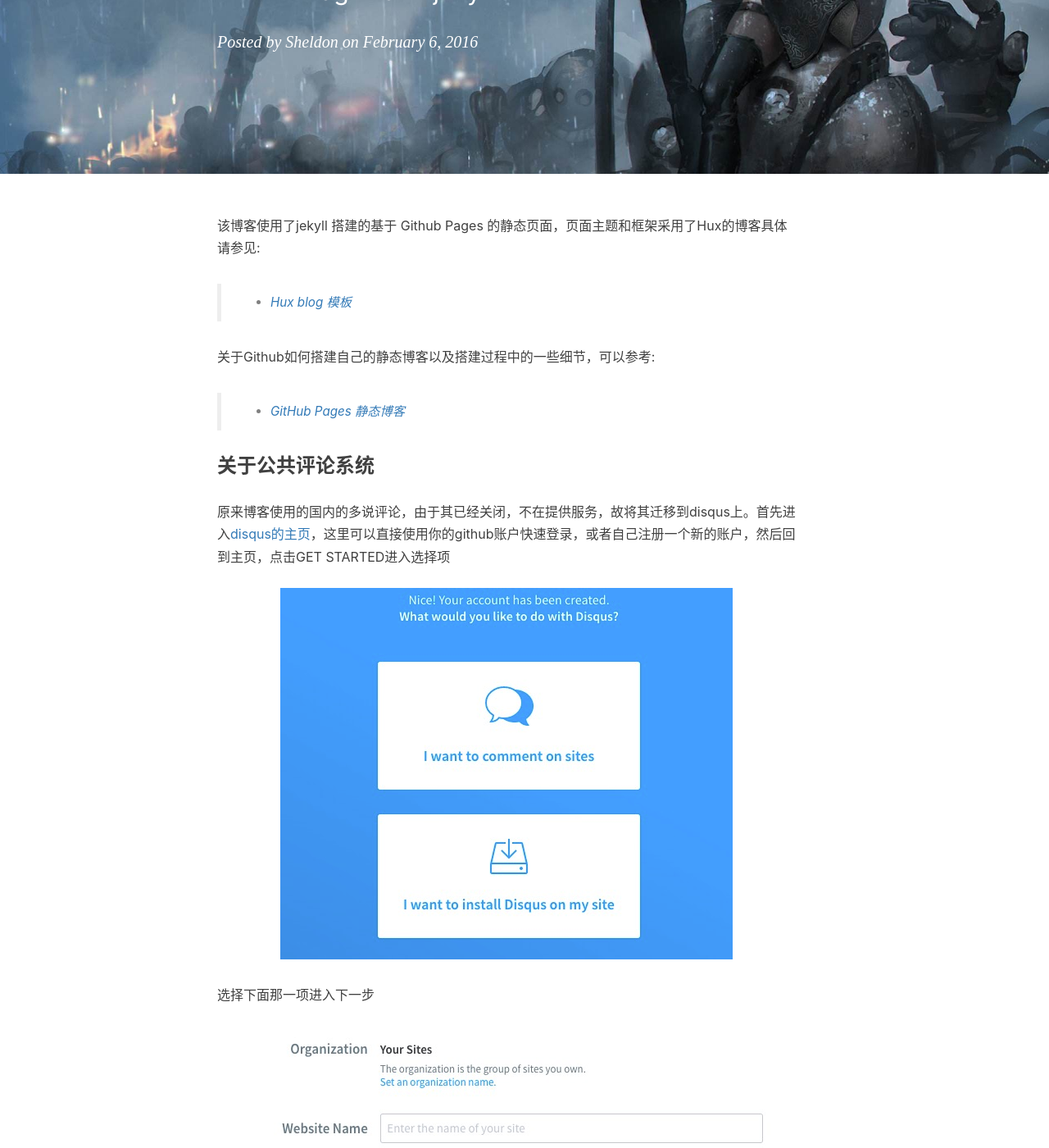
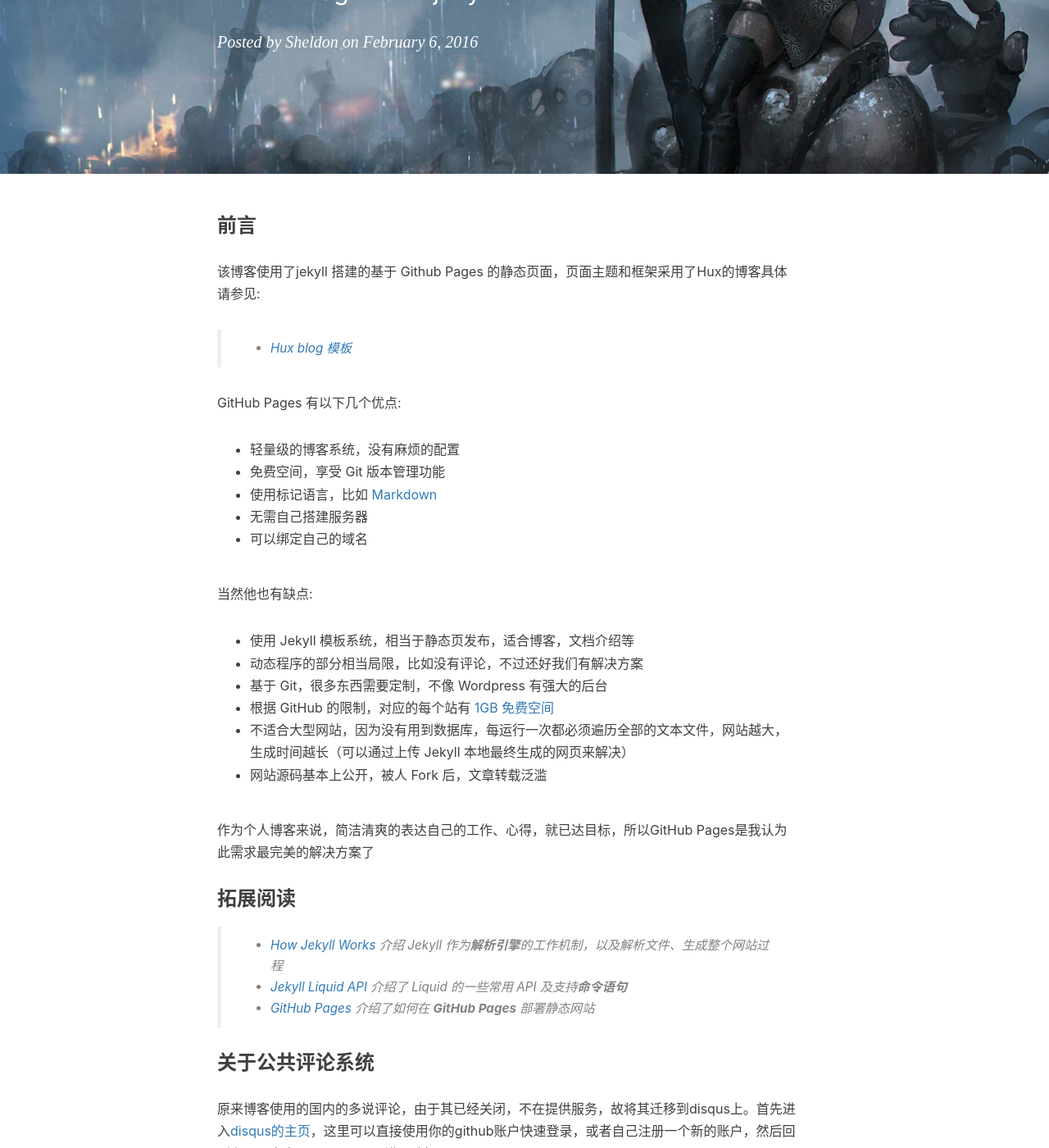
Before and after one commit to chenxiaotao/chenxiaotao.github.com, a Jekyll site: the page built from _posts/2016-02-06-init-blog.markdown, in a window 1280 px wide and 1400 px high, scrolled down 311 px. Shown: the whole window at 82% size. Built offline with Jekyll 4.4.1, drawn with Linux system fonts in a browser that asks for light colours; nearby versions of some CDN libraries; comment, search, counter and statistics services are not loaded.

Commit message:
暗时间

```diff
--- a/_posts/2016-02-06-init-blog.markdown
+++ b/_posts/2016-02-06-init-blog.markdown
@@ -11,13 +11,35 @@
   - links
 ---
 
+### 前言
 该博客使用了jekyll 搭建的基于 Github Pages 的静态页面，页面主题和框架采用了Hux的博客具体请参见:
 
 > * [Hux blog 模板](https://github.com/Huxpro/huxpro.github.io/blob/master/README.zh.md)
 
-关于Github如何搭建自己的静态博客以及搭建过程中的一些细节，可以参考:
+GitHub Pages 有以下几个优点:
 
-> * [GitHub Pages 静态博客](http://alfred-sun.github.io/blog/2014/12/05/github-pages/)
+* 轻量级的博客系统，没有麻烦的配置
+* 免费空间，享受 Git 版本管理功能
+* 使用标记语言，比如 <a href="http://wowubuntu.com/markdown/">Markdown</a>
+* 无需自己搭建服务器
+* 可以绑定自己的域名
+
+当然他也有缺点:
+
+* 使用 Jekyll 模板系统，相当于静态页发布，适合博客，文档介绍等
+* 动态程序的部分相当局限，比如没有评论，不过还好我们有解决方案
+* 基于 Git，很多东西需要定制，不像 Wordpress 有强大的后台
+* 根据 GitHub 的限制，对应的每个站有 [1GB 免费空间](https://help.github.com/articles/troubleshooting-github-pages-build-failures/#size-limits)
+* 不适合大型网站，因为没有用到数据库，每运行一次都必须遍历全部的文本文件，网站越大，生成时间越长（可以通过上传 Jekyll 本地最终生成的网页来解决）
+* 网站源码基本上公开，被人 Fork 后，文章转载泛滥
+
+作为个人博客来说，简洁清爽的表达自己的工作、心得，就已达目标，所以GitHub Pages是我认为此需求最完美的解决方案了
+
+### 拓展阅读
+
+> * [How Jekyll Works](http://jekyllbootstrap.com/lessons/jekyll-introduction.html)  介绍 Jekyll 作为**解析引擎**的工作机制，以及解析文件、生成整个网站过程
+> * [Jekyll Liquid API](http://jekyllbootstrap.com/api/jekyll-liquid-api.html)  介绍了 Liquid 的一些常用 API 及支持**命令语句**
+> * [GitHub Pages](http://jekyllrb.com/docs/github-pages/)  介绍了如何在 **GitHub Pages** 部署静态网站
 
 ### 关于公共评论系统
 
--- a/_posts/2017-04-15-vim-skill.markdown
+++ b/_posts/2017-04-15-vim-skill.markdown
@@ -20,5 +20,5 @@
 
 ### 一、vim解决问题的方式
 为了使用vim变得更为高效，我们应该尽量减少重复，而写代码本身我们就有很多重复，这里vim为我们提供了一个减少重复的利器 `.`
-这个命令会重复上一次的修改。何为修改，一次删除，一次复制，还有从进入插入模式到退出(如果移动了光标会重置)等等这些操作。
+这个命令会重复上一次的修改。何为修改，一次删除，一次复制，还有从进入插入模式到退出（如果移动了光标会重置）等等这些操作。
 举个例子
```
Also changed, not shown: _posts/2016-03-19-ruby-effective.markdown (+4 -8 lines), _posts/2017-05-02-shawdow-time.markdown (added, +102 -0 lines), img/pic/post/shawdow-time.jpg (renamed from img/pic/like/demo6.jpg).
